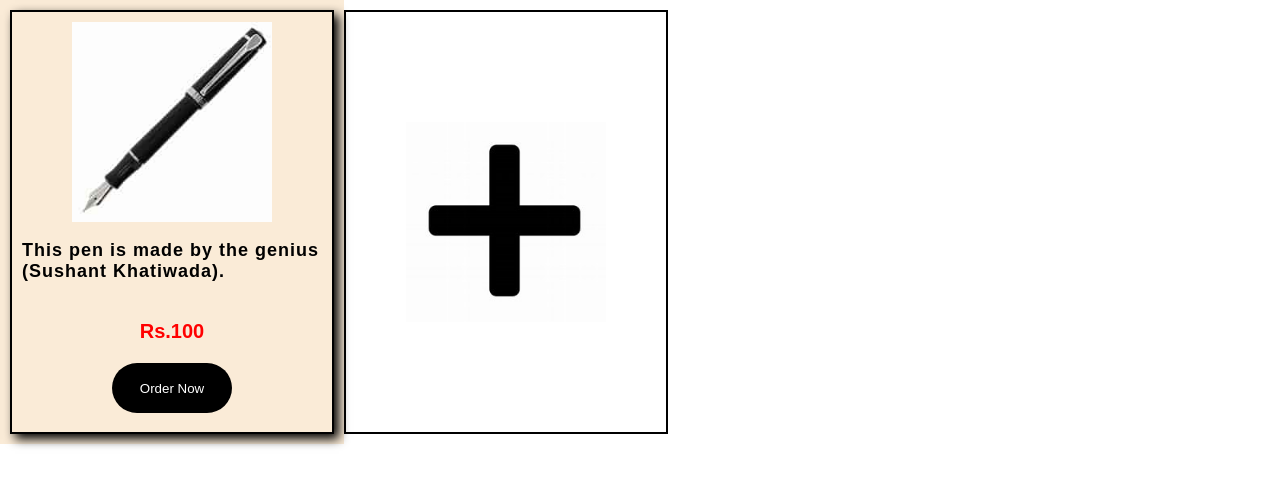
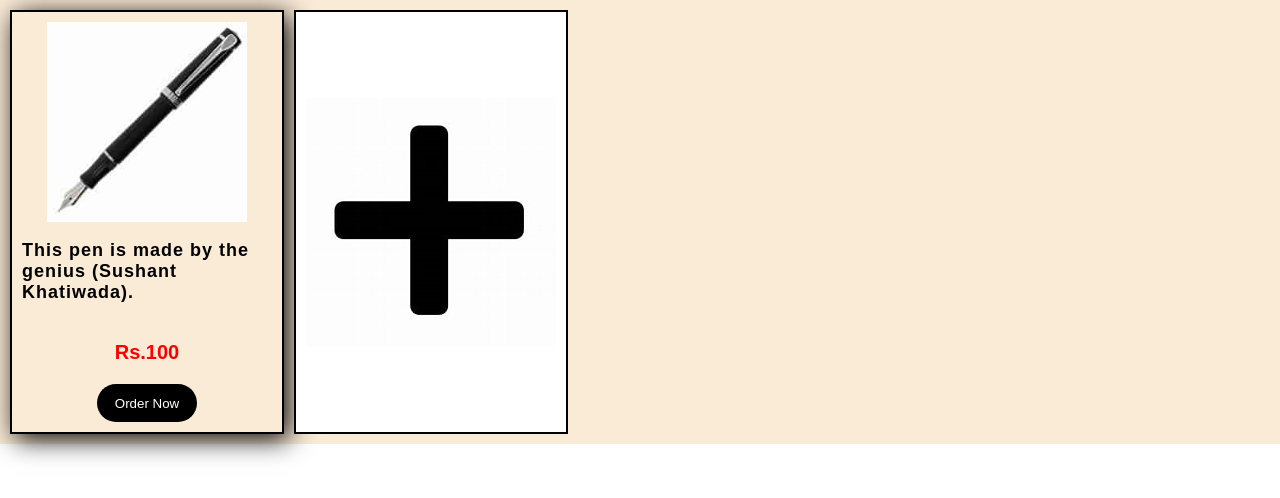
Before and after one commit to HelloIamRaju/card, a plain HTML site: page index.html in a window 1280 px wide. Drawn offline with Linux system fonts and the light colour scheme.

Commit message:
Update index.html

```diff
--- a/index.html
+++ b/index.html
@@ -12,6 +12,7 @@
             padding: 0;
             box-sizing: border-box;
             font-family: Arial, Helvetica, sans-serif;
+            align-items: center;
         }
 
         .box {
@@ -21,10 +22,10 @@
             display: flex;
             flex-direction: column;
             height: 400px;
-            width: 300px;
+            width: 250px;
             border: 2px solid rgb(0, 0, 0);
             align-items: center;
-            box-shadow: 5px 5px 10px rgb(0, 0, 0);
+            box-shadow: 5px 5px 25px rgb(0, 0, 0);
 
         }
 
@@ -69,45 +70,44 @@
         }
 
 
-        #plus {
-            height: 200px;
-            transition: 0.3s;
-            width: fit-content
-        }
 
-        .add {
-
+        .add-container {
+            background-color: white;
             display: flex;
             align-items: center;
             justify-content: center;
             height: 400px;
-            width: 300px;
+            width: 250px;
             border: 2px solid black;
             margin: 10px 0px;
             padding: 10px 10px;
-            transition: 0.3s
+            transition: 0.3s;
+            overflow:hidden
         }
 
-        .add:hover #plus {
+        .add-button{
+            transition:0.3s
+        }
+
+        .add-container:hover .add-button {
             transform: scale(1.1)
         }
 
-        .all {
-            display: flex;
-            flex-wrap: wrap;
-        }
 
         .container {
             display: flex;
             flex-wrap: wrap;
             background-color: antiquewhite;
+            align-items: center;
+            align-content: center;
 
         }
     </style>
 </head>
 
 <body>
-    <div class="all">
+
+
         <div class="container">
             <div class="box">
                 <img class="productimage" src="pen.jpeg" alt="Image Of Pen">
@@ -116,21 +116,26 @@
                 <button class="order">Order Now</button>
             </div>
 
+            <div class="add-container">
+                <img src="add.jpeg" alt="Add the box" class="add-button">
+            </div>
+
+
         </div>
-        <div class="add">
-            <img src="add.jpeg" alt="Add the box" id="plus">
-        </div>
-    </div>
+
     <script>
-        const add = document.querySelector(".add")
-        const newBox = document.querySelector(".box");
-        add.addEventListener("click", () => {
 
-            const original = document.querySelector(".box");
-            let clone = original.cloneNode(true);
-            original.parentNode.appendChild(clone);
+            const container = document.querySelector(".container");
+            const addButton = document.querySelector(".add-button");
 
-        })
+            addButton.addEventListener("click", function () {
+                const originalBox = document.querySelector(".box");
+                const clonedBox = originalBox.cloneNode(true);
+                container.insertBefore(clonedBox, addButton.parentNode);
+            });
+
+
+
     </script>
 </body>
 
```
